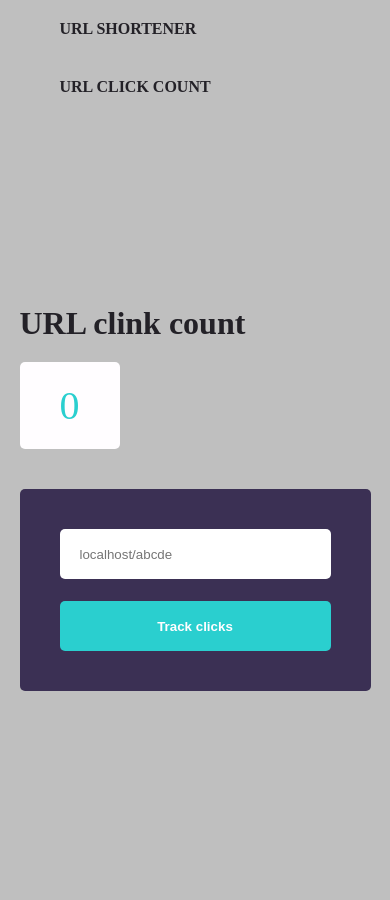
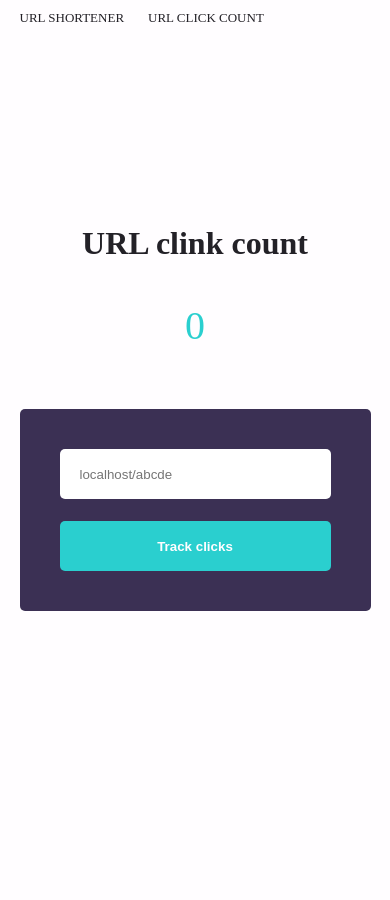
Before and after one commit to maxa22/urlShortener, a PHP site: page /showCount.php in a window 390 px wide. After the commit the page ends 611 px from the top, so only its background shows below. Run offline with PHP 8.4, Linux system fonts and the light colour scheme.

Commit message:
Changed styles in styles.css

```diff
--- a/css/styles.css
+++ b/css/styles.css
@@ -6,7 +6,7 @@
 
 body {
   min-height: 100vh;
-  background-color: hsl(0, 0%, 75%);
+  background-color: #fffdff;
 }
 nav {
   overflow: hidden;
@@ -15,7 +15,7 @@ nav {
   margin: 0 auto;
 }
 ul {
-  float: right;
+  float: left;
   list-style-type: none;
 }
 li,
@@ -27,12 +27,15 @@ li a:link,
 li a:visited {
   text-decoration: none;
   text-transform: uppercase;
-  padding: 20px 0 20px 40px;
+  padding: 20px 40px 20px 0;
   color: hsl(260, 8%, 14%);
-  font-weight: 600;
+  font-weight: 500;
+  font-size: 16px;
+  transition: transform 0.3s;
 }
 li a:hover {
-  text-decoration: underline;
+  transform: translateY(-1px);
+  color: hsl(257, 7%, 63%);
 }
 .main {
   clear: both;
@@ -40,9 +43,18 @@ li a:hover {
   max-width: 900px;
   width: 90%;
   margin: 0 auto;
+  display: -webkit-box;
+  display: -ms-flexbox;
   display: flex;
+  -webkit-box-orient: vertical;
+  -webkit-box-direction: normal;
+  -ms-flex-direction: column;
   flex-direction: column;
+  -webkit-box-pack: center;
+  -ms-flex-pack: center;
   justify-content: center;
+  -webkit-box-align: center;
+  -ms-flex-align: center;
   align-items: center;
 }
 h1 {
@@ -86,17 +98,15 @@ button {
   height: 50px;
   width: calc(30% - 20px);
   font-weight: 700;
+  transition: all 0.3;
 }
 button:hover {
   background-color: hsl(180, 66%, 60%);
   cursor: pointer;
 }
 .copy-to-clipboard {
-  display: none;
-}
-.copy-to-clipboard.active {
   display: block;
-  padding: 10px 40px;
+  padding: 10px 0;
   background-color: #fffdff;
   color: hsl(257, 27%, 26%);
 }
@@ -110,7 +120,9 @@ button:hover {
 }
 
 /* showCount style */
-.count-container {
+.count-container,
+h1 {
+  -ms-flex-item-align: start;
   align-self: flex-start;
 }
 
@@ -126,6 +138,17 @@ button:hover {
 }
 
 @media only screen and (max-width: 600px) {
+  li a,
+  li a:link,
+  li a:visited {
+    padding: 10px 20px 10px 0;
+    font-size: 13px;
+  }
+  h1,
+  .count-container {
+    -ms-flex-item-align: center;
+    align-self: center;
+  }
   button {
     width: 100%;
   }
@@ -138,10 +161,14 @@ button:hover {
     display: inline-block;
     margin: 3px 0 15px;
   }
-  .copy-to-clipboard.active {
-    padding: 20px 40px;
+  .copy-to-clipboard {
+    padding: 20px;
   }
   .copy-to-clipboard input {
     text-align: center;
   }
+  #number-of-clicks {
+    display: block;
+    text-align: center;
+  }
 }
--- a/index.php
+++ b/index.php
@@ -7,11 +7,10 @@
 <!DOCTYPE html>
     <?php require('inc/header.php'); ?>
     <div class="main">
-        <h1>URL SHORTENER</h1>
         <div class="wrapper">
             <form action="urlcopy.php" method="POST">
                 <div class="input-container">
-                    <input type="text" name="url" placeholder="Shorten the link here...">
+                    <input type="text" name="url" placeholder="Shorten a link here...">
                     <span><?php echo $errorMessage ?></span>
                 </div>
                 <button name="submit">Shorten URL</button>
--- a/showCount.php
+++ b/showCount.php
@@ -3,16 +3,16 @@
     $clickCount = 0;
     $url = '';
     $baseUrl = $_SERVER['HTTP_HOST'] . str_replace(basename($_SERVER['SCRIPT_NAME']), '', $_SERVER['SCRIPT_NAME']);
-    if(isset($_GET['submit']) && isset($_GET['urlCode'])) {
-        $url = trim($_GET['urlCode']);
-        if(!empty($url)) {
+    if(isset($_POST['submit']) && isset($_POST['urlCode'])) {
+        $url = trim($_POST['urlCode']);
+        if(!empty($url) || strlen($url) < 4) {
             require('inc/connect.php');
-             $url = mysqli_real_escape_string($conn, $url);
+             $urlCode = mysqli_real_escape_string($conn, $url);
 
              // getting the code from the provided url
              if(strlen($url) > 5) {
-                 $shortUrlArray = explode('/', $url);
-                 $urlCode = ($shortUrlArray[count($shortUrlArray) - 1] != '') ? $shortUrlArray[count($shortUrlArray) - 1] : $shortUrlArray[count($shortUrlArray) - 2];
+                 $shortUrlArray = explode('/', $urlCode);
+                 $urlCode =  ($shortUrlArray[count($shortUrlArray) - 1] != '') ? $shortUrlArray[count($shortUrlArray) - 1] : $shortUrlArray[count($shortUrlArray) - 2];
              }
 
              $query = "SELECT * FROM url_data WHERE urlCode = '{$urlCode}' ";
@@ -46,7 +46,7 @@
     </div>
 
         <div class="wrapper">
-            <form action="" method="GET">
+            <form action="" method="POST">
                 <div class="input-container">
                     <input type="text" name="urlCode" placeholder="<?php echo $baseUrl . 'abcde'; ?>" value="<?php echo $url ? $url : ''; ?>">
                     <span> <?php echo $errorMessage; ?> </span>
--- a/urlcopy.php
+++ b/urlcopy.php
@@ -51,8 +51,8 @@
 <!DOCTYPE html>
     <?php require('inc/header.php'); ?>
     <div class="main">
-        <h1>URL SHORTENER</h1>
-        <div class="wrapper copy-to-clipboard active">
+        <h1>Your shortened URL</h1>
+        <div class="wrapper copy-to-clipboard">
             <form action="">
                 <div class="input-container">
                     <input type="text" value="<?php echo $shortenedUrl ? $shortenedUrl : ''; ?>" class="copy-text">
```
